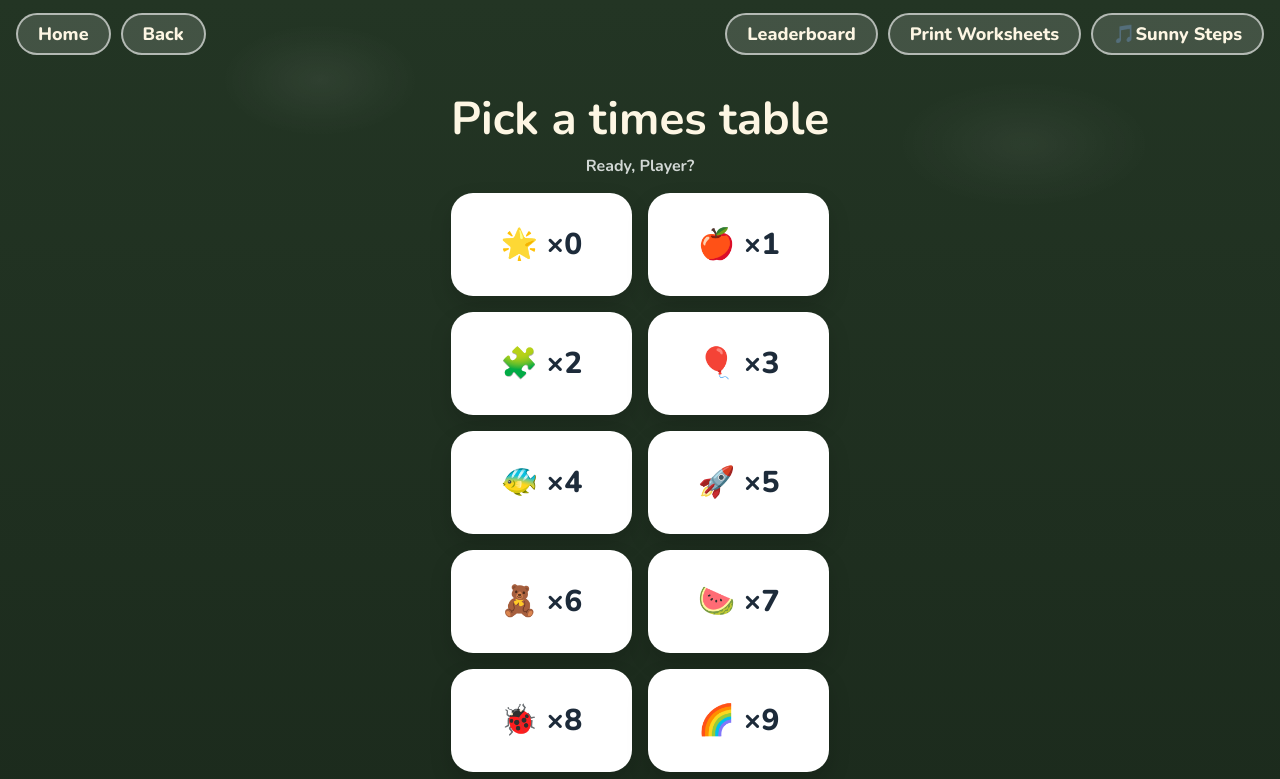
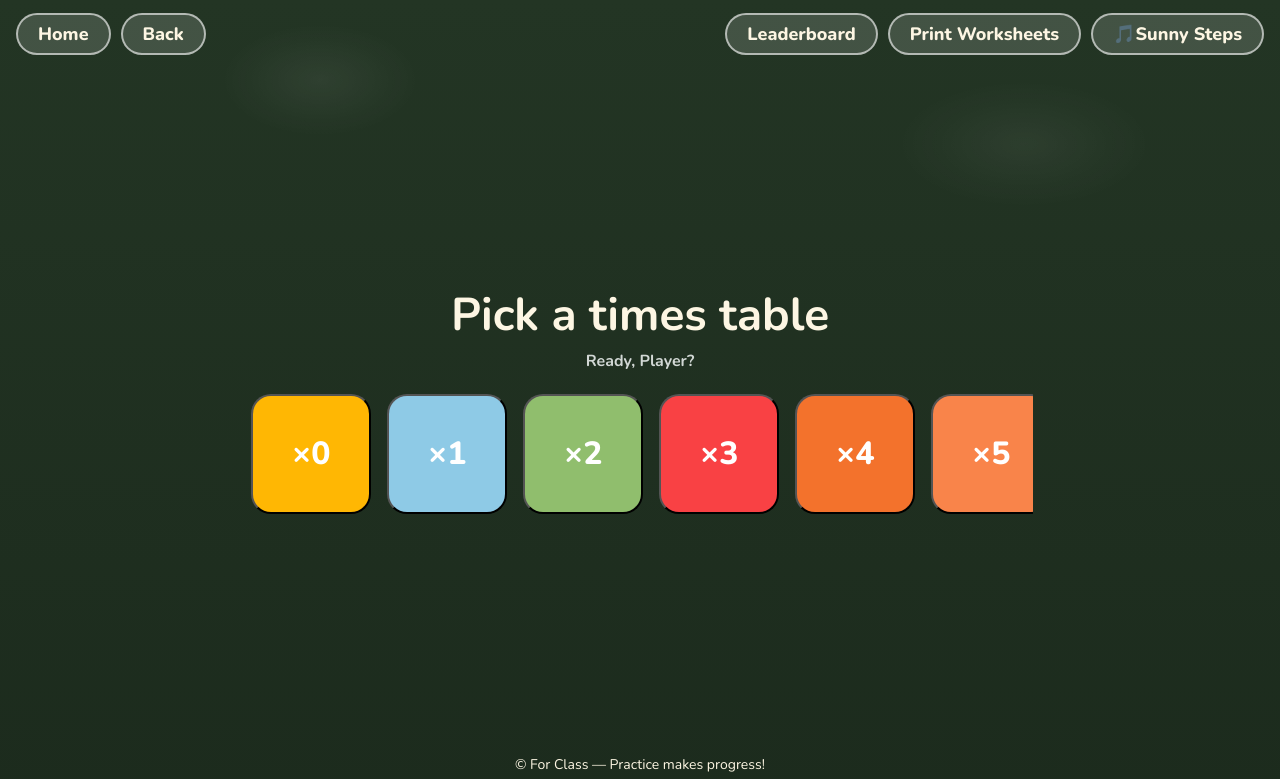
Before and after one commit to Reem-HHH/times-table-game, a plain HTML site: page index.html in a window 1280 px wide. Both pictures are taken after a click on the button "🚀 Start". Shown: the top 779 px of the page. Drawn offline with nearby package versions, Linux system fonts and the light colour scheme.

Commit message:
Updated CSS: tile layout and styles

```diff
--- a/css/styles.css
+++ b/css/styles.css
@@ -69,8 +69,8 @@ header.bar .right {
   height:68px;
   padding: 10px 16px;
   background: transparent;
-  /*position: sticky; top: 0; z-index: 20; /* Stays on top while scrolling */
-}
+  /*position: sticky; top: 0; z-index: 20; /* Stays on top while scrolling }
+*/
 
 header.bar .left{ justify-self:start; display:flex; gap:10px; }
 header.bar .center{ justify-self:center; text-align:center; }
@@ -132,7 +132,7 @@ main {
 
 /* ---- Input fields ---- */
 .input{
-  padding: 16px 18px;
+  padding: 15px 15px;
   border-radius: 999px;  /* pill shape */
   border: 2px solid #d9e3ef;
   background: #fff;
@@ -161,7 +161,47 @@ main {
 .btn.ghost{ background: rgba(255,255,255,.15); border: 2px solid rgba(255,255,255,.6); color: var(--ink); box-shadow: none; }
 
 /* ---- Tiles (used for table selection screen) ---- */
-.tiles{ display: grid; grid-template-columns: repeat(auto-fill, minmax(150px, 1fr)); gap: 16px; width: 100%; }
+/* ---- Tiles (used for table selection screen) ---- */
+/* Container: horizontal scroll row */
+.tiles{
+  display: flex;
+  gap: 16px;
+  padding: 6px 4px;
+  overflow-x: auto;          /* enable side scroll */
+  overscroll-behavior-x: contain;
+  scroll-snap-type: x mandatory; /* nice snappy scroll on touch */
+  -webkit-overflow-scrolling: touch;
+}
+
+/* Each tile is a fixed-size card in the row */
+.tile{
+  flex: 0 0 120px;           /* don't shrink, fixed width */
+  height: 120px;
+  display: flex; align-items:center; justify-content:center;
+  border-radius: 20px; font: 900 32px/1 'Nunito', sans-serif; color:#fff;
+  scroll-snap-align: center;
+}
+
+
+/* Give each tile a fun pastel color */
+.tile:nth-child(1)  { background: #ffb703; } /* yellow */
+.tile:nth-child(2)  { background: #8ecae6; } /* blue */
+.tile:nth-child(3)  { background: #90be6d; } /* green */
+.tile:nth-child(4)  { background: #f94144; } /* red */
+.tile:nth-child(5)  { background: #f3722c; } /* orange */
+.tile:nth-child(6)  { background: #f9844a; } /* coral */
+.tile:nth-child(7)  { background: #43aa8b; } /* teal */
+.tile:nth-child(8)  { background: #577590; } /* navy */
+.tile:nth-child(9)  { background: #b5179e; } /* purple */
+.tile:nth-child(10) { background: #7209b7; } /* deep purple */
+.tile:nth-child(11) { background: #4d908e; } /* cool green */
+
+.tile:hover {
+  transform: scale(1.05);
+  box-shadow: 0 10px 22px rgba(0,0,0,.3);
+}
+
+/* .tiles{ display: grid; grid-template-columns: repeat(auto-fill, minmax(150px, 1fr)); gap: 16px; width: 100%; }
 .tile{
   padding: 28px; border-radius: 22px;
   background: #fff; border: 3px solid transparent;
@@ -171,7 +211,7 @@ main {
   transition: transform .15s ease, border-color .2s ease;
 }
 .tile:hover{ transform: translateY(-2px); border-color: var(--secondary); }
-
+ */
 /* ---- Stats row (Player / Table / Score / Time) ---- */
 .stats{ display:grid; grid-template-columns: repeat(4, minmax(0,1fr)); gap: 10px; }
 .metric{
--- a/js/screens/select.js
+++ b/js/screens/select.js
@@ -1,15 +1,52 @@
+// select.js
+// Renders the "Select Table" screen where the student picks a times table (0–10).
+
 import { State, AppAPI } from '../core/app.js';
-export function renderSelect(){
-  var main=document.getElementById('main');
-  var emojis=['🌟','🍎','🧩','🎈','🐠','🚀','🧸','🍉','🐞','🌈','🪄'];
-  var tiles=''; for(var i=0;i<=10;i++){ tiles+=`<button class="tile" data-n="${i}">${emojis[i%emojis.length]} ×${i}</button>`; }
-  main.innerHTML=`<section class="screen"><div class="hero">
-    <h1>Pick a times table</h1><p>${State.player?('Ready, '+State.player+'?'):'Choose any number 0–10.'}</p></div>
-    <div class="tiles">${tiles}</div></section>`;
-  Array.prototype.forEach.call(document.querySelectorAll('.tile'), function(btn){
-    btn.onclick=function(){
-      var n=Number(btn.getAttribute('data-n'));
-      State.session={ table:n, total:10, asked:0, correct:0, start:0, time:0, showSkip:false };
+
+export function renderSelect() {
+  // Grab the main container
+  const main = document.getElementById('main');
+
+  // Build the grid of number tiles (×0 through ×10)
+  let tiles = '';
+  for (let i = 0; i <= 10; i++) {
+    tiles += `
+      <button class="tile" data-n="${i}">
+        ×${i}
+      </button>`;
+  }
+
+  // Render screen markup
+  main.innerHTML = `
+    <section class="screen">
+      <div class="hero">
+        <h1>Pick a times table</h1>
+        <p>
+          ${State.player ? `Ready, ${State.player}?` : 'Choose any number 0–10.'}
+        </p>
+      </div>
+      <div class="tiles">${tiles}</div>
+    </section>
+  `;
+
+  /**
+   * Add click listeners to each tile
+   * - Reads the chosen number
+   * - Sets up a new session in global State
+   * - Navigates to the Game screen
+   */
+  document.querySelectorAll('.tile').forEach((btn) => {
+    btn.onclick = () => {
+      const n = Number(btn.getAttribute('data-n'));
+      State.session = {
+        table: n,       // chosen table number
+        total: 10,      // total questions
+        asked: 0,       // questions asked so far
+        correct: 0,     // correct answers
+        start: 0,       // timer start (set later)
+        time: 0,        // elapsed time
+        showSkip: false // skip-count hint initially hidden
+      };
       AppAPI.setScreen('game');
     };
   });
--- a/js/screens/start.js
+++ b/js/screens/start.js
@@ -1,9 +1,61 @@
+// start.js
+// Renders the Start screen where the student enters their name,
+// then navigates to the "Select Table" screen.
+
 import { State, AppAPI } from '../core/app.js';
-export function renderStart(){
-  var main=document.getElementById('main');
-  main.innerHTML='<section class="screen hero">    <h1>Let’s practice multiplication!</h1>    <p>Type your name to begin.</p>    <div class="card start-card centered-card"><div class="card-body">      <div class="grid" style="justify-items:center">        <input class="input" id="nameInput" placeholder="👤 Your name" />        <div class="start-actions"><button class="btn primary" id="startBtn">🚀 Start</button></div>      </div></div></div></section>';
-  var input=document.getElementById('nameInput'); input.focus();
-  function go(){ State.player=(input.value.trim()||'Player'); AppAPI.setScreen('select'); }
-  document.getElementById('startBtn').onclick=go;
-  input.onkeydown=function(e){ if(e.key==='Enter') go(); };
+
+export function renderStart() {
+  // Grab the main container (all screens are injected here)
+  const main = document.getElementById('main');
+
+  // Build the Start screen UI
+  // - Hero heading + short instruction
+  // - Card with a name input and a big Start button
+  main.innerHTML = `
+    <section class="screen hero">
+      <h1>Let’s practice multiplication!</h1>
+      <p>Type your name to begin.</p>
+
+      <div class="card start-card centered-card">
+        <div class="card-body">
+          <div class="grid" style="justify-items:center">
+            <input
+              class="input"
+              id="nameInput"
+              placeholder="👤 Your name"
+              aria-label="Your name"
+              autocomplete="off"
+              maxlength="40"
+            />
+            <div class="start-actions">
+              <button class="btn primary" id="startBtn" aria-label="Start the game">🚀 Start</button>
+            </div>
+          </div>
+        </div>
+      </div>
+    </section>
+  `;
+
+  // Focus the name field immediately so students can type right away
+  const input = document.getElementById('nameInput');
+  input && input.focus();
+
+  /**
+   * Proceed to the next screen:
+   * - Save the player's name to global State (default to "Player")
+   * - Switch to the Select Table screen
+   */
+  function go() {
+    const name = (input?.value || '').trim();
+    State.player = name || 'Player';
+    AppAPI.setScreen('select');
+  }
+
+  // Start button click → go
+  document.getElementById('startBtn').onclick = go;
+
+  // Pressing Enter in the name field → go
+  input.onkeydown = (e) => {
+    if (e.key === 'Enter') go();
+  };
 }
```
Also changed, not shown: 2 other files.
